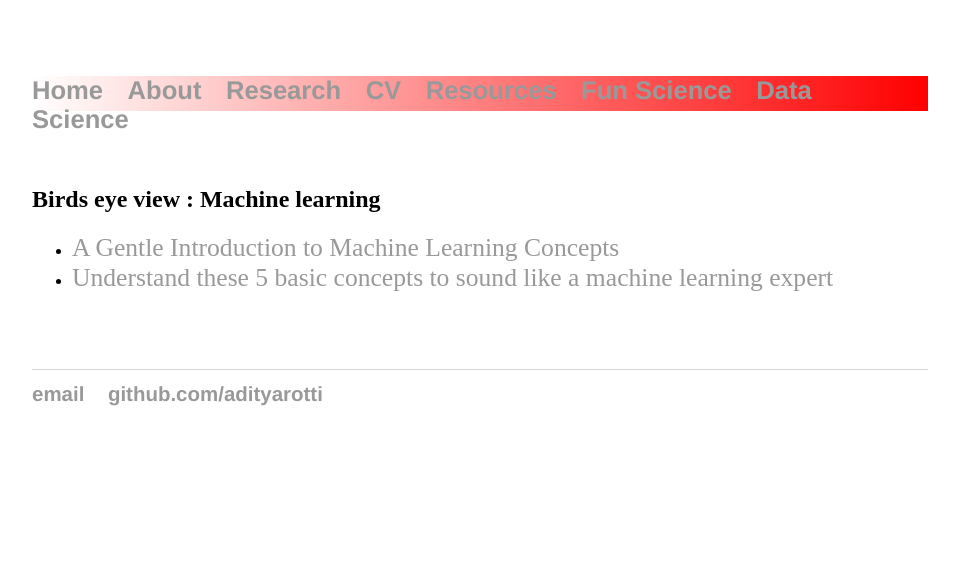
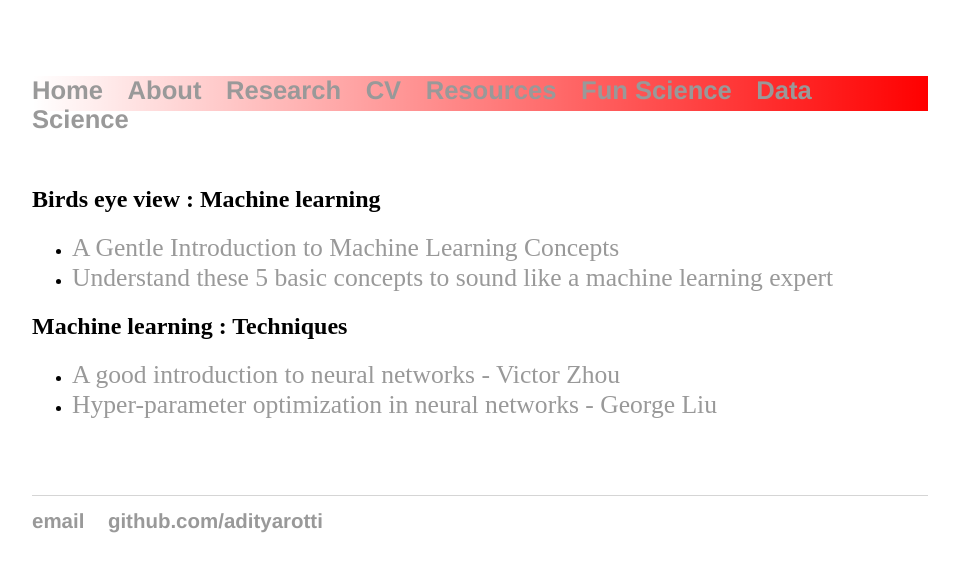
Before and after one commit to adityarotti/adityarotti.github.io, a Jekyll site: the page built from data_science/index.html, in a window 1280 px wide. Shown: the top 572 px of the page, without its empty margins (160-1119 px from the left). Built offline with Jekyll 4.4.1, drawn with Linux system fonts in a browser that asks for light colours.

Commit message:
added techinuques tab

```diff
--- a/data_science/index.html
+++ b/data_science/index.html
@@ -22,5 +22,16 @@ title: Data Science
 
 	<p style="margin-bottom:0.5cm;"></p>
 
+	<div class="blurb">
+		<h2>Machine learning : Techniques</h2>
+	</div><!-- /.blurb -->
+
+	<ul>
+		<li><a href="https://victorzhou.com/blog/intro-to-neural-networks/">A good introduction to neural networks - Victor Zhou</a></li>
+		<li><a href="https://towardsdatascience.com/optimizing-neural-networks-where-to-start-5a2ed38c8345">Hyper-parameter optimization in neural networks - George Liu</a></li>
+	</ul>
+
+	<p style="margin-bottom:0.5cm;"></p>
+
 </body>
 </html>
```
